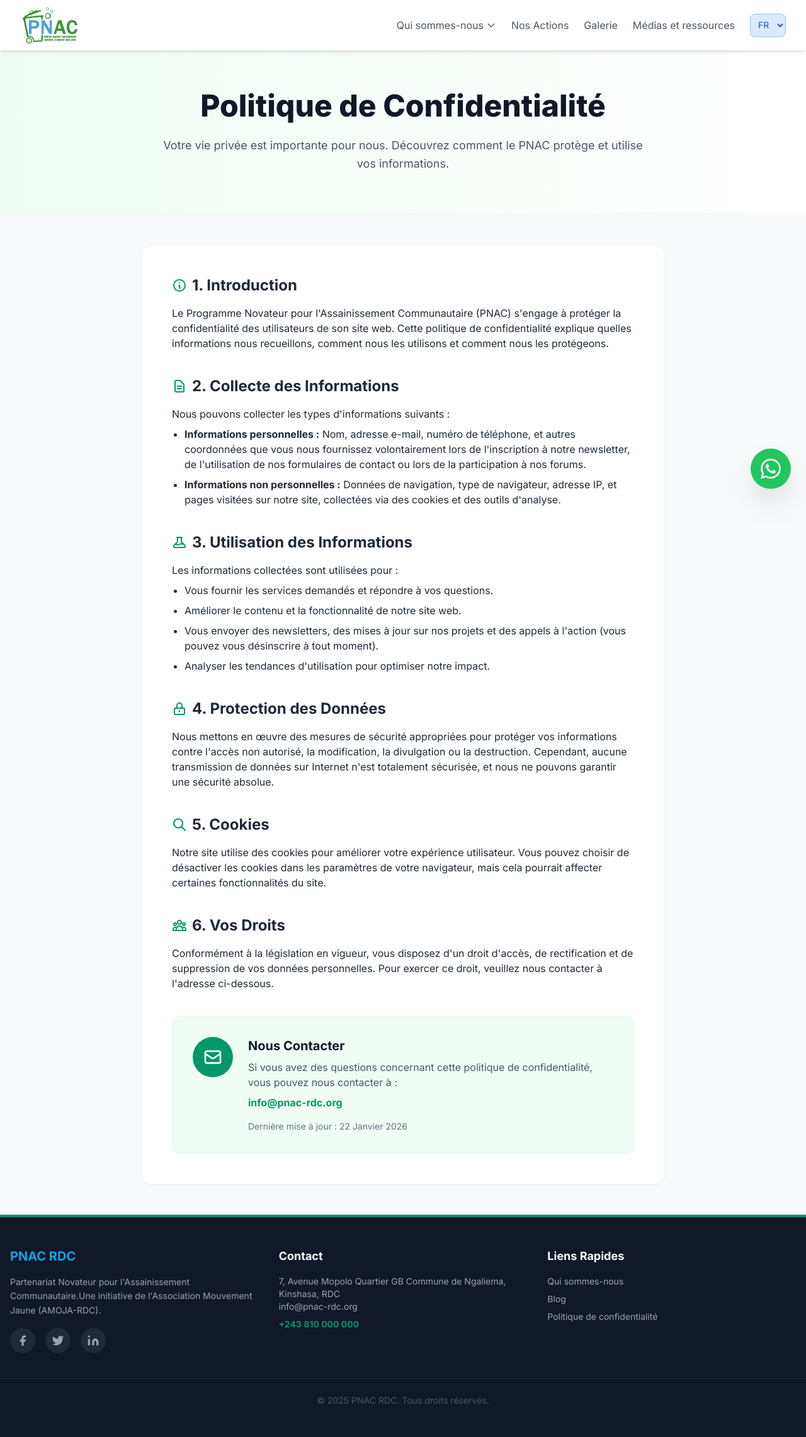
After one commit to jokashongwe/pnac, a Django app: page /fr/policy/ in a window 1280 px wide. The commit adds this page. Shown: the whole page at 63% size. Run offline with Django 5.2, Linux system fonts and the light colour scheme; some libraries are stand-ins or nearby versions.

Commit message:
Update base and add policy

```diff
--- a/core/views.py
+++ b/core/views.py
@@ -6,6 +6,9 @@ from .models import CarouselItem
 
 def mission(request):
     return render(request, 'mission.html')
+
+def policy(request):
+    return render(request, 'policy.html')
 
 def home(request):
     # 1. Calcul des statistiques pour la section "Impact"
--- a/pnac_project/urls.py
+++ b/pnac_project/urls.py
@@ -4,7 +4,7 @@ from django.conf import settings
 from django.conf.urls.static import static
 from django.conf.urls.i18n import i18n_patterns
 # Import des vues
-from core.views import home, mission
+from core.views import home, mission, policy
 from events.views import event_list, join_event, event_detail, event_map_data
 from donations.views import donate
 from team.views import team_page
@@ -37,5 +37,6 @@ urlpatterns += i18n_patterns(
     path('equipe/', team_page, name='team'),
     path('actualites/', include('blog.urls')),
     path('forum/', include('forum.urls')),
+    path('policy/', policy, name='policy'),
 
 )
--- a/templates/base.html
+++ b/templates/base.html
@@ -5,7 +5,7 @@
     <meta charset="UTF-8">
     <meta name="viewport" content="width=device-width, initial-scale=1.0">
      <link rel="icon" type="image/x-icon" href="/static/images/favicon-32x32.png">
-    <title>PNAC - RDC | Partenariat Novateur pour l’Assainissement Communautaire</title>
+    <title>PNAC - RDC | Partenariat Novateur pour l'Assainissement Communautaire</title>
     <script src="https://cdn.tailwindcss.com"></script>
     <title>PNAC - Programme Novateur pour l'Assainissement Communautaire</title>
 
@@ -216,12 +216,29 @@
             <div>
                 <h3 class="text-xl font-bold text-pnacBlue mb-4">PNAC RDC</h3>
                 <p class="text-gray-400 text-sm leading-relaxed">
-                    {% trans "Partenariat Novateur pour l’Assainissement Communautaire.Une initiative de l'Association Mouvement Jaune (AMOJA-RDC)." %}
+                    {% trans "Partenariat Novateur pour l'Assainissement Communautaire.Une initiative de l'Association Mouvement Jaune (AMOJA-RDC)." %}
                 </p>
                 <div class="mt-4 flex space-x-4">
-                    <a href="#" class="text-gray-400 hover:text-white">FB</a>
-                    <a href="#" class="text-gray-400 hover:text-white">TW</a>
-                    <a href="#" class="text-gray-400 hover:text-white">LN</a>
+                    <a href="#" class="bg-gray-800 text-gray-400 hover:text-white hover:bg-pnacGreen flex items-center justify-center w-10 h-10 rounded-full transition duration-300">
+                        <span class="sr-only">Facebook</span>
+                        <svg class="w-5 h-5" fill="currentColor" viewBox="0 0 24 24" aria-hidden="true">
+                            <path d="M18 2h-3a5 5 0 0 0-5 5v3H7v4h3v8h4v-8h3l1-4h-4V7a1 1 0 0 1 1-1h3z"></path>
+                        </svg>
+                    </a>
+                    <a href="#" class="bg-gray-800 text-gray-400 hover:text-white hover:bg-pnacGreen flex items-center justify-center w-10 h-10 rounded-full transition duration-300">
+                        <span class="sr-only">Twitter</span>
+                        <svg class="w-5 h-5" fill="currentColor" viewBox="0 0 24 24" aria-hidden="true">
+                            <path d="M23 3a10.9 10.9 0 0 1-3.14 1.53 4.48 4.48 0 0 0-7.86 3v1A10.66 10.66 0 0 1 3 4s-4 9 5 13a11.64 11.64 0 0 1-7 2c9 5 20 0 20-11.5a4.5 4.5 0 0 0-.08-.83A7.72 7.72 0 0 0 23 3z"></path>
+                        </svg>
+                    </a>
+                    <a href="#" class="bg-gray-800 text-gray-400 hover:text-white hover:bg-pnacGreen flex items-center justify-center w-10 h-10 rounded-full transition duration-300">
+                        <span class="sr-only">LinkedIn</span>
+                        <svg class="w-5 h-5" fill="currentColor" viewBox="0 0 24 24" aria-hidden="true">
+                            <path d="M16 8a6 6 0 0 1 6 6v7h-4v-7a2 2 0 0 0-2-2 2 2 0 0 0-2 2v7h-4v-7a6 6 0 0 1 6-6z"></path>
+                            <rect x="2" y="9" width="4" height="12"></rect>
+                            <circle cx="4" cy="4" r="2"></circle>
+                        </svg>
+                    </a>
                 </div>
             </div>
             <div>
@@ -234,7 +251,8 @@
                 <h3 class="text-lg font-bold mb-4">{% trans "Liens Rapides" %}</h3>
                 <ul class="space-y-2 text-sm text-gray-400">
                     <li><a href="{% url 'mission' %}" class="hover:text-pnacGreen">{% trans "Qui sommes-nous" %}</a></li>
-                    <li><a href="{% url 'event_list' %}" class="hover:text-pnacGreen">{% trans "Rejoindre une Éco-Brigade" %}</a></li>
+                    <li><a href="{% url 'post_list' %}" class="hover:text-pnacGreen">Blog</a></li>
+                    <li><a href="{% url 'policy' %}" class="hover:text-pnacGreen">Politique de confidentialité</a></li>
                     {% comment %} <li><a href="{% url 'donate' %}" class="hover:text-pnacGreen">{% trans "Faire un Don" %}</a></li> {% endcomment %}
                 </ul>
             </div>
--- /dev/null
+++ b/templates/policy.html
@@ -0,0 +1,110 @@
+{% extends 'base.html' %}
+{% load i18n %}
+{% load static %}
+
+{% block content %}
+
+<!-- Header Section -->
+<div class="bg-gradient-to-r from-green-50 to-white border-b border-gray-100">
+    <div class="max-w-7xl mx-auto px-4 sm:px-6 lg:px-8 py-16">
+        <div class="text-center max-w-3xl mx-auto">
+            <h1 class="text-3xl md:text-5xl font-extrabold text-gray-900 mb-6">
+                {% trans "Politique de Confidentialité" %}
+            </h1>
+            <p class="text-lg text-gray-600 leading-relaxed">
+                {% trans "Votre vie privée est importante pour nous. Découvrez comment le PNAC protège et utilise vos informations." %}
+            </p>
+        </div>
+    </div>
+</div>
+
+<!-- Content Section -->
+<div class="max-w-4xl mx-auto px-4 sm:px-6 lg:px-8 py-12">
+    <div class="bg-white rounded-2xl shadow-sm border border-gray-100 p-8 md:p-12 prose prose-slate max-w-none prose-headings:text-pnacGreen prose-a:text-pnacBlue">
+
+        <section class="mb-10">
+            <h2 class="flex items-center text-2xl font-bold mb-4">
+                <svg class="w-6 h-6 mr-2 text-pnacGreen" fill="none" stroke="currentColor" viewBox="0 0 24 24"><path stroke-linecap="round" stroke-linejoin="round" stroke-width="2" d="M13 16h-1v-4h-1m1-4h.01M21 12a9 9 0 11-18 0 9 9 0 0118 0z"></path></svg>
+                1. {% trans "Introduction" %}
+            </h2>
+            <p>
+                {% trans "Le Programme Novateur pour l'Assainissement Communautaire (PNAC) s'engage à protéger la confidentialité des utilisateurs de son site web. Cette politique de confidentialité explique quelles informations nous recueillons, comment nous les utilisons et comment nous les protégeons." %}
+            </p>
+        </section>
+
+        <section class="mb-10">
+            <h2 class="flex items-center text-2xl font-bold mb-4">
+                <svg class="w-6 h-6 mr-2 text-pnacGreen" fill="none" stroke="currentColor" viewBox="0 0 24 24"><path stroke-linecap="round" stroke-linejoin="round" stroke-width="2" d="M9 12h6m-6 4h6m2 5H7a2 2 0 01-2-2V5a2 2 0 012-2h5.586a1 1 0 01.707.293l5.414 5.414a1 1 0 01.293.707V19a2 2 0 01-2 2z"></path></svg>
+                2. {% trans "Collecte des Informations" %}
+            </h2>
+            <p>{% trans "Nous pouvons collecter les types d'informations suivants :" %}</p>
+            <ul class="list-disc pl-5 mt-2 space-y-2">
+                <li><strong>{% trans "Informations personnelles" %} :</strong> {% trans "Nom, adresse e-mail, numéro de téléphone, et autres coordonnées que vous nous fournissez volontairement lors de l'inscription à notre newsletter, de l'utilisation de nos formulaires de contact ou lors de la participation à nos forums." %}</li>
+                <li><strong>{% trans "Informations non personnelles" %} :</strong> {% trans "Données de navigation, type de navigateur, adresse IP, et pages visitées sur notre site, collectées via des cookies et des outils d'analyse." %}</li>
+            </ul>
+        </section>
+
+        <section class="mb-10">
+            <h2 class="flex items-center text-2xl font-bold mb-4">
+                <svg class="w-6 h-6 mr-2 text-pnacGreen" fill="none" stroke="currentColor" viewBox="0 0 24 24"><path stroke-linecap="round" stroke-linejoin="round" stroke-width="2" d="M19.428 15.428a2 2 0 00-1.022-.547l-2.384-.477a6 6 0 00-3.86.517l-.318.158a6 6 0 01-3.86.517L6.05 15.21a2 2 0 00-1.806.547M8 4h8l-1 1v5.172a2 2 0 00.586 1.414l5 5c1.26 1.26.367 3.414-1.415 3.414H4.828c-1.782 0-2.674-2.154-1.414-3.414l5-5A2 2 0 009 10.172V5L8 4z"></path></svg>
+                3. {% trans "Utilisation des Informations" %}
+            </h2>
+            <p>{% trans "Les informations collectées sont utilisées pour :" %}</p>
+            <ul class="list-disc pl-5 mt-2 space-y-2">
+                <li>{% trans "Vous fournir les services demandés et répondre à vos questions." %}</li>
+                <li>{% trans "Améliorer le contenu et la fonctionnalité de notre site web." %}</li>
+                <li>{% trans "Vous envoyer des newsletters, des mises à jour sur nos projets et des appels à l'action (vous pouvez vous désinscrire à tout moment)." %}</li>
+                <li>{% trans "Analyser les tendances d'utilisation pour optimiser notre impact." %}</li>
+            </ul>
+        </section>
+
+        <section class="mb-10">
+            <h2 class="flex items-center text-2xl font-bold mb-4">
+                <svg class="w-6 h-6 mr-2 text-pnacGreen" fill="none" stroke="currentColor" viewBox="0 0 24 24"><path stroke-linecap="round" stroke-linejoin="round" stroke-width="2" d="M12 15v2m-6 4h12a2 2 0 002-2v-6a2 2 0 00-2-2H6a2 2 0 00-2 2v6a2 2 0 002 2zm10-10V7a4 4 0 00-8 0v4h8z"></path></svg>
+                4. {% trans "Protection des Données" %}
+            </h2>
+            <p>
+                {% trans "Nous mettons en œuvre des mesures de sécurité appropriées pour protéger vos informations contre l'accès non autorisé, la modification, la divulgation ou la destruction. Cependant, aucune transmission de données sur Internet n'est totalement sécurisée, et nous ne pouvons garantir une sécurité absolue." %}
+            </p>
+        </section>
+
+        <section class="mb-10">
+            <h2 class="flex items-center text-2xl font-bold mb-4">
+                <svg class="w-6 h-6 mr-2 text-pnacGreen" fill="none" stroke="currentColor" viewBox="0 0 24 24"><path stroke-linecap="round" stroke-linejoin="round" stroke-width="2" d="M21 21l-6-6m2-5a7 7 0 11-14 0 7 7 0 0114 0z"></path></svg>
+                5. {% trans "Cookies" %}
+            </h2>
+            <p>
+                {% trans "Notre site utilise des cookies pour améliorer votre expérience utilisateur. Vous pouvez choisir de désactiver les cookies dans les paramètres de votre navigateur, mais cela pourrait affecter certaines fonctionnalités du site." %}
+            </p>
+        </section>
+
+        <section class="mb-10">
+            <h2 class="flex items-center text-2xl font-bold mb-4">
+                <svg class="w-6 h-6 mr-2 text-pnacGreen" fill="none" stroke="currentColor" viewBox="0 0 24 24"><path stroke-linecap="round" stroke-linejoin="round" stroke-width="2" d="M17 20h5v-2a3 3 0 00-5.356-1.857M17 20H7m10 0v-2c0-.656-.126-1.283-.356-1.857M7 20H2v-2a3 3 0 015.356-1.857M7 20v-2c0-.656.126-1.283.356-1.857m0 0a5.002 5.002 0 019.288 0M15 7a3 3 0 11-6 0 3 3 0 016 0zm6 3a2 2 0 11-4 0 2 2 0 014 0zM7 10a2 2 0 11-4 0 2 2 0 014 0z"></path></svg>
+                6. {% trans "Vos Droits" %}
+            </h2>
+            <p>
+                {% trans "Conformément à la législation en vigueur, vous disposez d'un droit d'accès, de rectification et de suppression de vos données personnelles. Pour exercer ce droit, veuillez nous contacter à l'adresse ci-dessous." %}
+            </p>
+        </section>
+
+        <div class="bg-green-50 rounded-xl p-8 border border-green-100 flex flex-col md:flex-row items-center md:items-start space-y-4 md:space-y-0 md:space-x-6">
+            <div class="flex-shrink-0 bg-pnacGreen text-white rounded-full p-4">
+                <svg class="w-8 h-8" fill="none" stroke="currentColor" viewBox="0 0 24 24"><path stroke-linecap="round" stroke-linejoin="round" stroke-width="2" d="M3 8l7.89 5.26a2 2 0 002.22 0L21 8M5 19h14a2 2 0 002-2V7a2 2 0 00-2-2H5a2 2 0 00-2 2v10a2 2 0 002 2z"></path></svg>
+            </div>
+            <div>
+                <h3 class="text-xl font-bold text-gray-900 mb-2">{% trans "Nous Contacter" %}</h3>
+                <p class="text-gray-600 mb-2">
+                    {% trans "Si vous avez des questions concernant cette politique de confidentialité, vous pouvez nous contacter à :" %}
+                </p>
+                <a href="mailto:info@pnac-rdc.org" class="text-pnacGreen font-bold hover:underline">info@pnac-rdc.org</a>
+                <p class="text-gray-500 text-sm mt-4">
+                    {% trans "Dernière mise à jour :" %} 22 Janvier 2026
+                </p>
+            </div>
+        </div>
+
+    </div>
+</div>
+
+{% endblock %}
```
Also changed, not shown: templates/home.html (+4 -4 lines).
